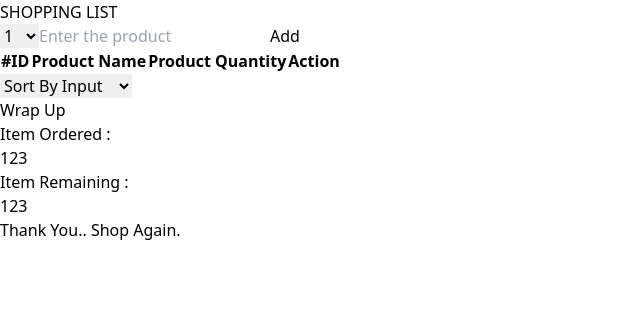
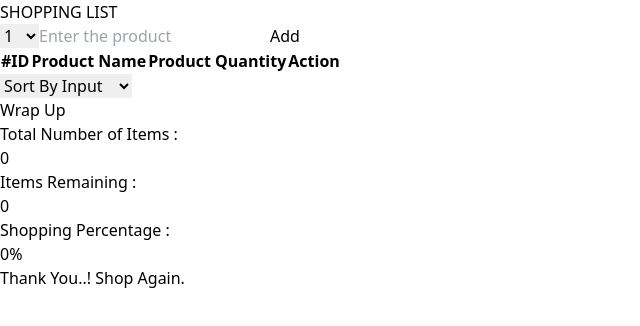
Before and after one commit to Ambareeshvs/ReactProjects, a React (Vite) app in the folder 01ShoppingList/: page / in a window 1280 px wide. Shown: the top 326 px of the page, without its empty margins (0-640 px from the left). Built offline with nearby package versions, Linux system fonts and the light colour scheme.

Commit message:
commited

```diff
--- a/01ShoppingList/src/App.jsx
+++ b/01ShoppingList/src/App.jsx
@@ -21,7 +21,7 @@ function App()
     <>
       <Header />
       <Main items = {items} handleAddShoppingItem = {handleAddShoppingItem} handleDltShoppingItem = {handleDltShoppingItem} handleUpdateShoppingList = {handleUpdateShoppingList}/>
-      <Footer />
+      <Footer items = {items}/>
     </>
   )
 }
--- a/01ShoppingList/src/components/Footer.jsx
+++ b/01ShoppingList/src/components/Footer.jsx
@@ -1,35 +1,44 @@
-function Footer()
+function Footer({items})
 {
+    const totalItem = items.length;
+    const itemRemaining = items.filter((item) => !item.packed).length;
+    let shoppingPercentage;
+    (totalItem - itemRemaining) == 0 ? shoppingPercentage = 0 : shoppingPercentage = (((totalItem - itemRemaining)/totalItem)*100).toFixed(2);
+
     return(
         <footer className="bg-gray-800 text-white py-4">
             <div className="container mx-auto px-4">
                 <div className="grid grid-cols-1 gap-8">
                 <div>
                     <h3 className="text-xl font-semibold mb-4 justify-center text-center">Wrap Up</h3>
-                <div className="grid grid-cols-3 text-center">
-                    <div className="flex justify-end gap-1">
-                        <p className="text-gray-400">
-                            Item Ordered :
-                        </p>
-                        <span className="font-bold">123</span>
-                    </div>
-                    <div></div>
+                    <div className="grid grid-cols-3 text-center gap-1">
                         <div className="ml-2 flex gap-1">
                             <p className="text-gray-400">
-                            Item Remaining :
+                                Total Number of Items :
                             </p>
-                        <span className="font-bold">123</span>
+                            <span className="font-bold">{totalItem}</span>
+                        </div>
+                        <div className="ml-2 flex gap-1">
+                            <p className="text-gray-400">
+                                Items Remaining :
+                            </p>
+                            <span className="font-bold">{itemRemaining}</span>
+                        </div>
+                        <div className="ml-2 flex gap-1">
+                            <p className="text-gray-400">
+                                Shopping Percentage :
+                            </p>
+                            <span className="font-bold">{shoppingPercentage}%</span>
                         </div>
                     </div>
                 </div>
 
                 </div>
                 <div className="mt-8 text-center text-gray-500">
-                Thank You.. Shop Again.
+                    Thank You..! Shop Again.
                 </div>
             </div>
         </footer>
-
     )
 }
 
--- a/01ShoppingList/src/components/Header.jsx
+++ b/01ShoppingList/src/components/Header.jsx
@@ -2,7 +2,6 @@ function Header()
 {
     return(
         <div>
-
             <nav className="bg-gray-800">
                 <div className="mx-auto max-w-7xl px-2 sm:px-6 lg:px-8">
                     <div className="relative flex h-16 items-center justify-center">
@@ -10,7 +9,6 @@ return(
                     </div>
                 </div>
             </nav>
-
         </div>
     )
 }
```
Lines whose indentation alone changed are shown as unchanged.
